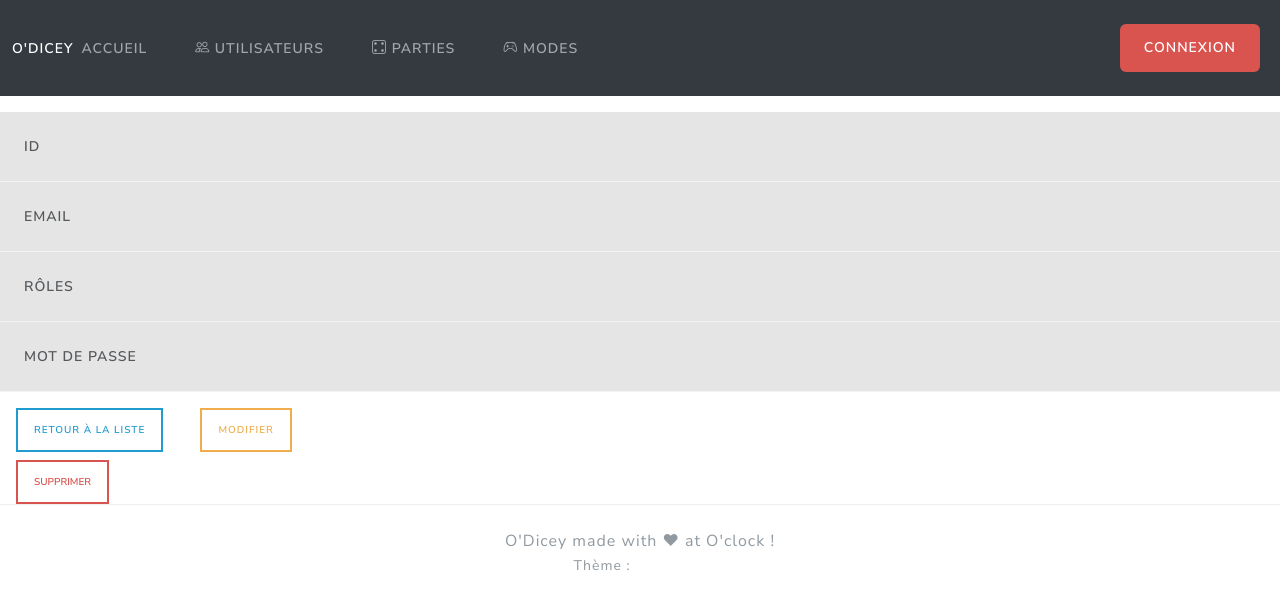
After one commit to Syd-ny/O-dicey-back, a Symfony app: template templates/backoffice/user/show.html.twig in a window 1280 px wide. The commit adds this page. Shown: the top 609 px of the page. Run offline with Twig, Linux system fonts and the light colour scheme; the template is opened without the code that fills it, so the values that code supplies are empty; some libraries are stand-ins or nearby versions.

Commit message:
user: show, edit, delete via backoffice

```diff
--- /dev/null
+++ b/templates/backoffice/user/_delete_form.html.twig
@@ -0,0 +1,4 @@
+<form method="post" action="{{ path('app_backoffice_user_delete', {'id': user.id}) }}" onsubmit="return confirm('Êtes-vous sûr de vouloir supprimer cet utilisateur ?');">
+    {# <input type="hidden" name="_token" value="{{ csrf_token('delete' ~ user.id) }}"> #}
+    <button class="btn btn-sm btn-outline-danger mx-3 mt-2">Supprimer</button>
+</form>
--- a/templates/backoffice/user/_form.html.twig
+++ b/templates/backoffice/user/_form.html.twig
@@ -2,6 +2,6 @@
     {{ form_start(form) }}
         {{ form_widget(form) }}
         <button class="btn btn-outline-primary mb-3 mt-3 mx-3">{{ button_label|default('Sauvegarder') }}</button>
-        <a href="{{ path('app_backoffice_user_list') }}" class="btn btn-sm btn-outline-info mx-3 float-end">Retour à la liste</a>
+        <a href="{{ path('app_backoffice_user_list') }}" class="btn btn-sm btn-outline-info mx-3">Retour à la liste</a>
     {{ form_end(form) }}
 </div>
--- /dev/null
+++ b/templates/backoffice/user/show.html.twig
@@ -0,0 +1,54 @@
+{% extends 'base.html.twig' %}
+
+{% block title %}{{ user.login }}{% endblock %}
+
+{% block body %}
+    <h1 class="mt-3 mx-3">{{ user.login }}</h1>
+
+    <table class="table table-hover">
+        <tbody>
+            <tr class="table-active">
+                <th scope="col">Id</th>
+                <td>{{ user.id }}</td>
+            </tr>
+            <tr class="table-active">
+                <th scope="col">Email</th>
+                <td>{{ user.email }}</td>
+            </tr>
+            <tr class="table-active">
+                <th scope="col">Rôles</th>
+                <td>{{ user.roles ? user.roles|json_encode : '' }}</td>
+            </tr>
+            <tr class="table-active">
+                <th scope="col">Mot de passe</th>
+                <td>{{ user.password }}</td>
+            </tr>
+            {% if (user.picture != null) %}
+
+                <tr class="table-active">
+                    <th scope="col">Photo de profil</th>
+                    <td><img src="{{ user.picture }}" height="150" width="150"></td>
+                </tr>
+
+            {% endif %}
+
+            {% if (user.characters != null) %}
+                <tr class="table-active">
+                <th scope="col">Personnages</th>
+                    {% for character in user.characters %}
+
+                        <td>{{ character.name }}
+                        <a href="#"><i class="bi bi-pencil btn btn-sm btn-warning rounded"></i></a>
+                        <a onclick="return confirm('Confirmer la suppression')" href="#"><i class="bi bi-trash btn btn-sm btn-danger rounded"></i></a></td>
+
+                    {% endfor %}
+                </tr>
+            {% endif %}
+        </tbody>
+    </table>
+
+    <a href="{{ path('app_backoffice_user_list') }}" class="btn btn-sm btn-outline-info mx-3">Retour à la liste</a>
+
+    <a href="{{ path('app_backoffice_user_edit', {'id': user.id}) }}" class="btn btn-sm btn-outline-warning mx-3">Modifier</a>
+    {{ include('backoffice/user/_delete_form.html.twig') }}
+{% endblock %}
```
Also changed, not shown: src/Controller/Backoffice/UserController.php (+47 -0 lines), src/Form/UserType.php (+4 -3 lines), templates/backoffice/user/edit.html.twig (added, +11 -0 lines), templates/backoffice/user/index.html.twig (+3 -4 lines), src/Controller/Backoffice/MainController.php (line endings or trailing spaces).
